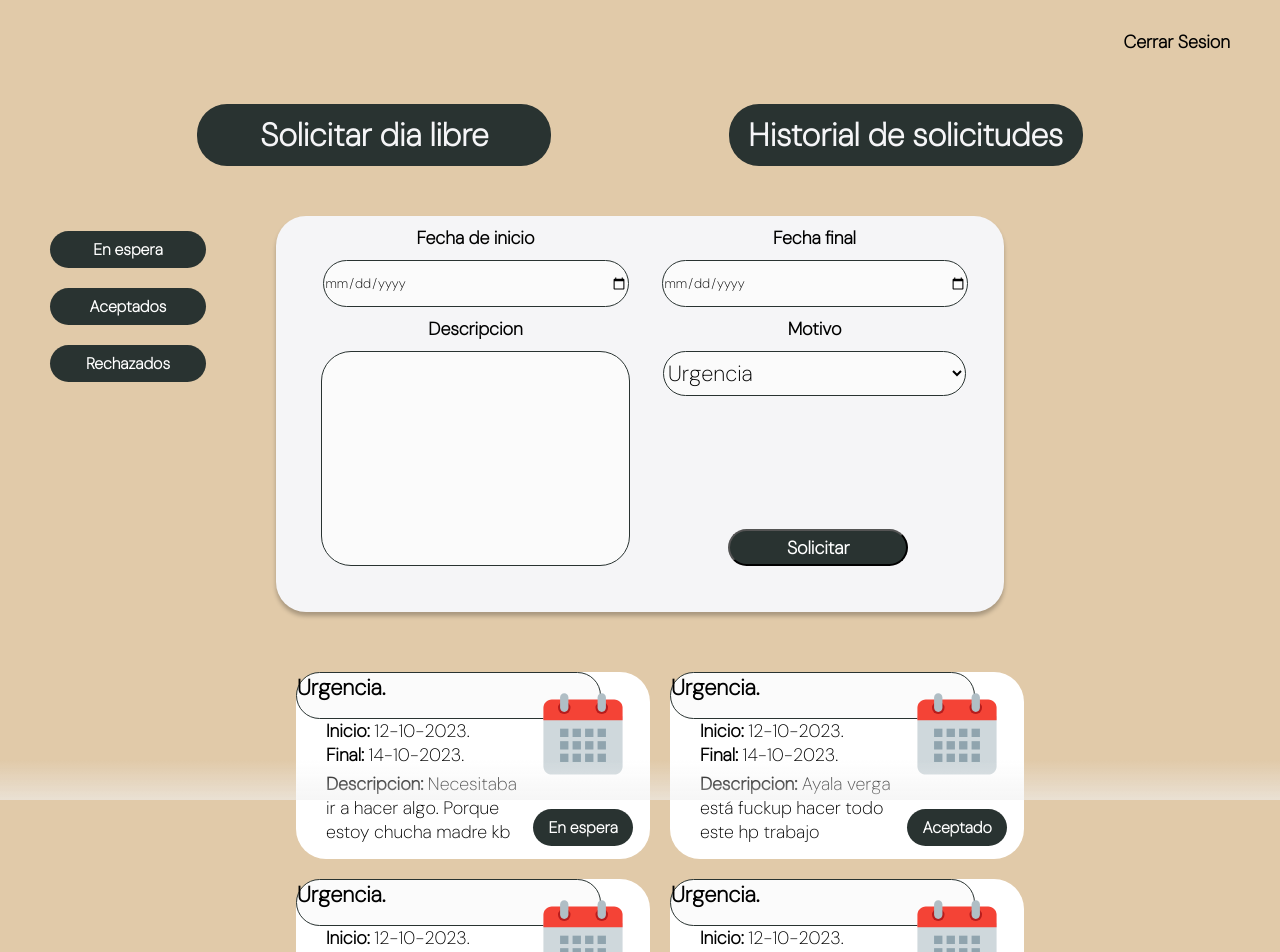
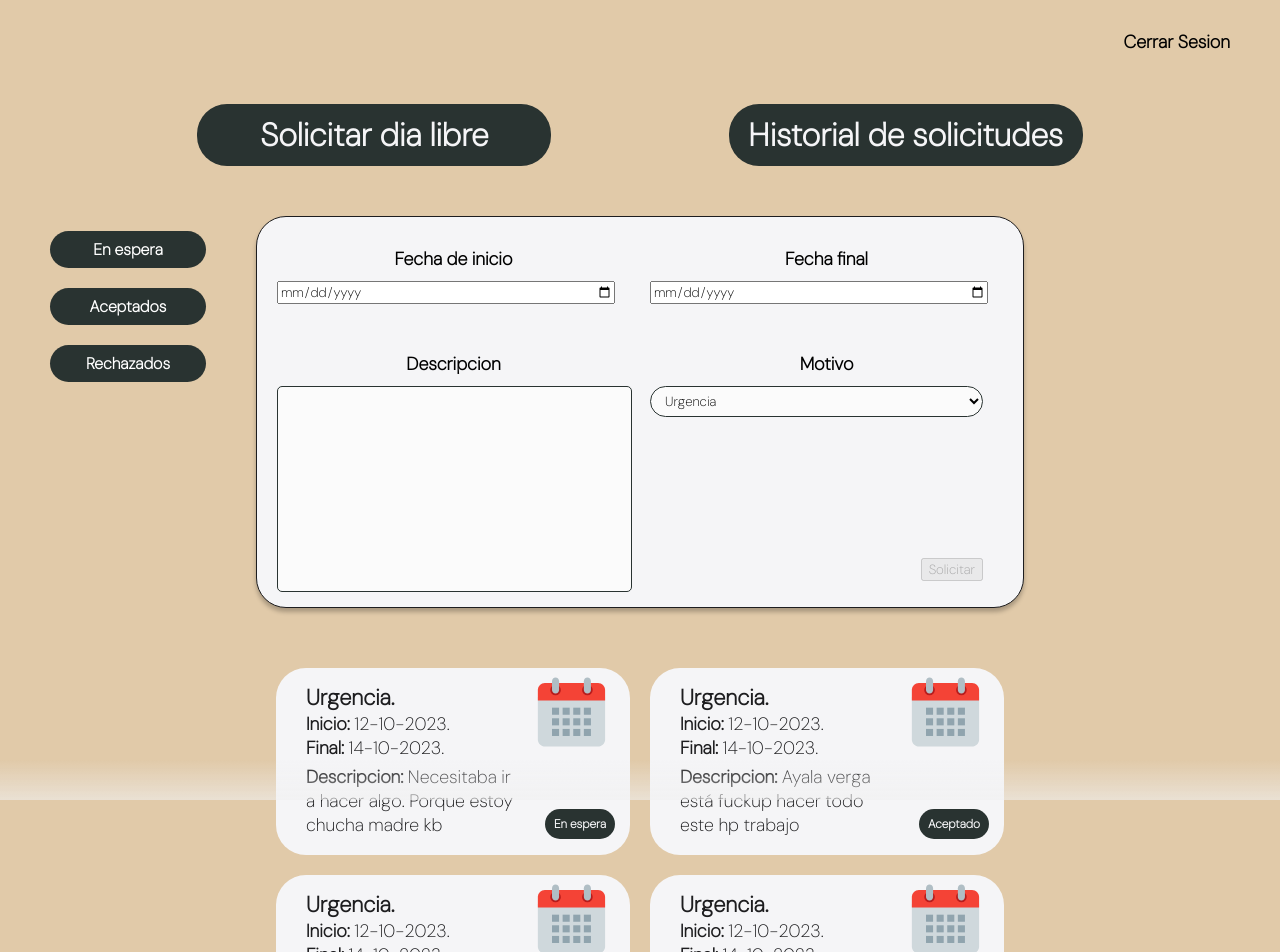
Before and after one commit to AdanSaavedra/proyecto-web, a React (Vite) app: page /home in a window 1280 px wide. Shown: the top 952 px of the page. Built offline with nearby package versions, Linux system fonts and the light colour scheme.

Commit message:
Add files via upload

```diff
--- a/src/Components/Card/card.css
+++ b/src/Components/Card/card.css
@@ -1,19 +1,21 @@
 .card{
-    position: relative;
-    width: 617px;
+    min-width: 280px;
+    display: grid;
+    grid-template-columns: 70% 30%;
     height: 187px;
     border-radius: 30px;
-    background: #FFF;
+    background: #f5f5f7;
 }
 .info{
-    color: #000;
+    color: #1d1d1f;
     font-size: 18px;
     font-weight: 400;
     text-align: left;
     margin: 5px 0 0 30px;
+    cursor: default;
 }
 #motivo{
-    color: #000;
+    color: #1d1d1f;
     font-size: 22px;
     margin-top: 15px;
 }
@@ -21,19 +23,19 @@
     margin: 0 0 0 30px;
 }
 #desc{
-    width: 200px;
     overflow: hidden;
     display: -webkit-box;
     -webkit-line-clamp: 3;
     -webkit-box-orient: vertical;
 }
 .icon{
-    width: 100px;
-    height: 100px;
-    margin: 15px 0 0 60px;
-    position: absolute;
+    width: 80%;
+    height: 50%;
+    transform: translateX(-5px);
 }
-.status{
-    position: absolute;
-    margin: -10% 0 0 67%;
+.status-cont{
+    display: grid;
+    place-items: end;
+    margin-right: 15px;
+    transform: translateY(42px);
 }
--- a/src/Components/Card/index.jsx
+++ b/src/Components/Card/index.jsx
@@ -8,12 +8,19 @@ const Card = ({ cosas }) => {
 
   return (
     <div className="card">
-      <FcCalendar className="icon"/>
-      <p className="info" id="motivo"><b>{descripcion}</b></p>
-      <p className="info date"><b>Inicio:</b> {inicio}</p>
-      <p className="info date"><b>Final:</b>  {final}</p>
-      <p className="info" id="desc"><b>Descripcion:</b> {motivo}</p>
-      <Status className="status" prop={status}/>
+      <div>
+        <p className="info" id="motivo"><b>{descripcion}</b></p>
+        <p className="info date"><b>Inicio:</b> {inicio}</p>
+        <p className="info date"><b>Final:</b>  {final}</p>
+        <p className="info" id="desc"><b>Descripcion:</b> {motivo}</p>
+      </div>
+      <div>
+        <FcCalendar className="icon"/>
+        <div className={'status-cont'}>
+          <Status className="status" prop={status}/>
+        </div>
+      </div>
+
     </div>
   );
 }
--- a/src/Components/Formulario/formulario.css
+++ b/src/Components/Formulario/formulario.css
@@ -1,67 +1,95 @@
 .formulario{
-    position: relative;
-    width: 728px;
-    height: 396px;
+    display: flex;
+    padding: 20px 20px 20px 0;
+    min-width: 400px;
+    height: 350px;
+    border: solid 1px #1d1d1f;
     border-radius: 30px;
     background: #F5F5F7;
     box-shadow: 0px 4px 4px 0px rgba(0, 0, 0, 0.25);
 }
 .form-sol-cont{
-    display: flex;
-    flex-wrap: wrap;
-    padding-left: 30px;
+    display: grid;
+    width: 100%;
+    place-items: top;
+    grid-template-columns: 1fr 1fr;
+    grid-template-rows: 30% 70%;
+    column-gap: 40px;
+    padding: 0 20px;
 }
 .form-sol-cont div{
-    width: calc((100% / 2) - 10px);
+    width: 100%;
 }
 .form-sol{
-    width: 303px;
-    height: 45px;
-    border-radius: 30px;
-    border: 1.5px solid #293331;
-    background: #FBFBFB;
+    width: 100%;
 }
 .label-sol{
+    width: 100%;
     display: inline-block;
     color: #000;
     font-size: 18px;
     font-style: normal;
     font-weight: 700;
     line-height: normal;
-    margin: 10px 0 10px 0;
+    margin: 10px;
 }
 #descripcion{
-    width: 303px;
-    height: 211px;
-    border-radius: 30px;
+    width: 100%;
+    height: 75%;
+    border-radius: 5px;
     border: 1.5px solid #293331;
     background: #FBFBFB;
-    overflow: auto;
-    word-wrap: break-all;
+    vertical-align: top;
+    overflow-x: auto;
+    white-space: normal;
+    padding: 10px;
+    resize: none;
 }
-#motivo{
-    width: 303px;
-    height: 45px;
-    border-radius: 30px;
+/*Barra lateral de textarea*/
+#descripcion::-webkit-scrollbar {
+    width: 5px;
+    background-color: #929292cc;
+}
+#descripcion::-webkit-scrollbar-thumb {
+    background-color: #1d1d1fcc;
+    border-radius: 20px;
+}
+#motivo-form{
+    width: 100%;
+    padding: 5px 10px;
+    border-radius: 20px;
     border: 1.5px solid #293331;
     background: #FBFBFB;
     margin: 0;
 }
-#submit{
-    width: 180px;
-    height: 37px;
-    border-radius: 30px;
-    background-color: #293331;
-    color: #FFF;
-    text-align: center;
-    font-size: 18px;
-    font-style: normal;
-    font-weight: 700;
-    line-height: normal;
-    display: flex;
-    justify-content: center;
-    align-items: center;
-    cursor: pointer;
-    position: absolute;
-    margin: 43% 0 0 58%;
+#submit_cont{
+    display: grid;
+    height: 67%;
+    place-items: end;
+    place-items: bottom;
 }
+
+@media (max-width:720px) {
+    .formulario {
+        min-width: 200px;
+    }
+    .form-sol-cont {
+        grid-template-columns: 1fr;
+        grid-template-rows: 30% 30% 70% 30%;
+        overflow-y: scroll;
+        overflow-x: hidden;
+        padding: 10px 30px 10px 10px;
+    }
+    #descripcion {
+        height: 65%;
+    }
+    /*Barra lateral*/
+    .form-sol-cont::-webkit-scrollbar {
+        width: 5px;
+        background-color: #929292cc;
+    }
+    .form-sol-cont::-webkit-scrollbar-thumb {
+        background-color: #1d1d1fcc;
+        border-radius: 20px;
+    }
+}
--- a/src/Components/Formulario/index.jsx
+++ b/src/Components/Formulario/index.jsx
@@ -5,22 +5,35 @@ const Formulario = () => {
 
     const [startDate, setStartDate] = useState('');
     const [endDate, setEndDate] = useState('');
+    const [isButtonDisabled, setIsButtonDisabled] = useState(true);
 
     const handleStartDateChange = (event) => {
-        if (new Date(event.target.value) < new Date()) {
+        if (new Date(event.target.value) <= new Date()) {
             alert('La fecha de inicio no puede ser menor a la fecha actual');
         }else{
             setStartDate(event.target.value);
+            checkFields(event.target.value, endDate);
         }
     };
 
     const handleEndDateChange = (event) => {
-        if (new Date(event.target.value) < new Date(startDate)) {
+        if (new Date(event.target.value) <= new Date(startDate)) {
             alert('La fecha final no puede ser menor a la fecha de inicio');
         } else {
             setEndDate(event.target.value);
+            checkFields(startDate, event.target.value);
         }
     };
+
+    //Para validar que los campos esten llenos
+    const checkFields = (startDate, endDate) => {
+        if (startDate !== '' && endDate !== '' && endDate > startDate) {
+        setIsButtonDisabled(false);
+        } else {
+        setIsButtonDisabled(true);
+        }
+    };
+
     return (
         <div className="formulario">
             <form className="form-sol-cont">
@@ -34,18 +47,21 @@ const Formulario = () => {
                 </div>
                 <div>
                     <label htmlFor="descripcion" className="label-sol">Descripcion</label><br/>
-                    <input type="text" id="descripcion" name="descripcion" className="form-sol" required/>
+                    <textarea id="descripcion" name="descripcion" className="form-sol" required/>
                 </div>
                 <div>
                     <label htmlFor="motivo" className="label-sol">Motivo</label><br/>
-                    <select name="motivo" id="motivo" required>
+                    <select name="motivo" id="motivo-form" required>
                         <option value="Urgencia">Urgencia</option>
                         <option value="Personal">Personal</option>
                         <option value="Vacaciones">Vacaciones</option>
                         <option value="Otro">Otro</option>
                     </select>
+
+                    <div id="submit_cont">
+                        <button type="submit" id="submit" className={isButtonDisabled ? 'disabled' : ''} disabled={isButtonDisabled}>Solicitar</button>
+                    </div>
                 </div>
-                <button type="submit" id="submit">Solicitar</button>
             </form>
         </div>
     )
--- a/src/Components/Layout/styles.css
+++ b/src/Components/Layout/styles.css
@@ -1,10 +1,11 @@
 .layout {
   display: grid;
   height: 100%;
+  width: 100vw;
   grid-template-columns: 20% 60% 20%;
-  gap: 20px;
-  /* background-color: red; */
+  /*background-color: red; */
 }
 .layout > div {
+  /*border: 1px solid rebeccapurple;*/
   text-align: center;
 }
--- /dev/null
+++ b/src/Components/buttons/Button/button.css
@@ -0,0 +1,35 @@
+button {
+    font-weight: 600;
+    letter-spacing: 2px;
+    background-color: transparent;
+    border: solid 2px #1d1d1f;
+    box-shadow: 2px 2px 5px #00000055;
+    width: 130px;
+    border-radius: 16px;
+    padding: 5px 10px;
+    margin-top: 5px;
+    transition: .2s;
+    z-index: +1;
+}
+button:hover {
+    scale: 1.07;
+    background-color: #1d1d1f;
+    color: #f5f5f7;
+}
+button:active {
+    scale: 1.02;
+}
+/*Estilo cuando el boton no esta habilitado*/
+button:disabled {
+    border: solid 2px #929292;
+    color: #929292;
+    box-shadow: none;
+}
+button:disabled:hover {
+    scale: 1;
+    background-color: transparent;
+    color: 929292;
+}
+button:disabled:active {
+    scale: 1;
+}
--- a/src/Components/buttons/Status/status.css
+++ b/src/Components/buttons/Status/status.css
@@ -1,11 +1,11 @@
 .status {
-    width: 100px;
-    height: 37px;
-    border-radius: 30px;
+    width: 70px;
+    height: 30px;
+    border-radius: 20px;
     background-color: #293331;
-    color: #FFF;
+    color: #f5f5f7;
     text-align: center;
-    font-size: 8px;
+    font-size: 6px;
     font-style: normal;
     font-weight: 700;
     line-height: normal;
```
Also changed, not shown: src/Components/buttons/Button/index.jsx (added, +23 -0 lines).
